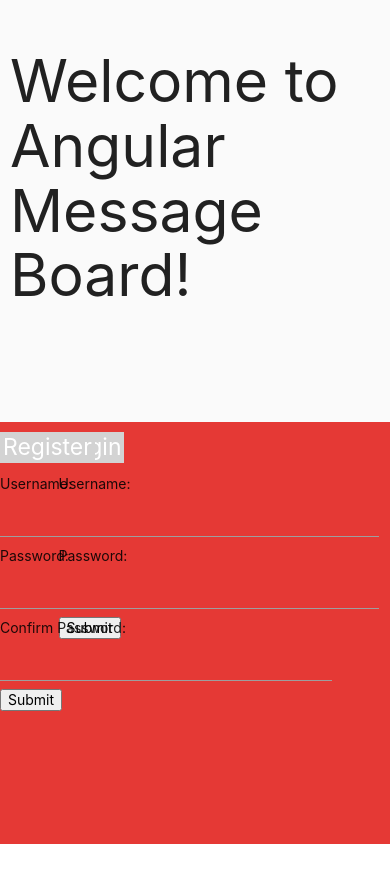
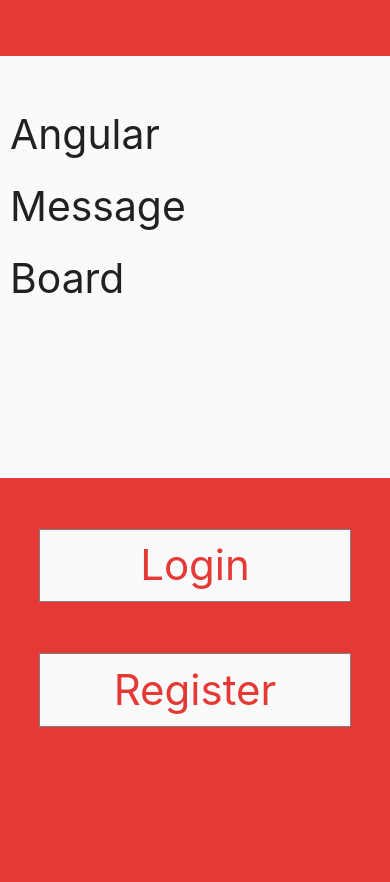
Before and after one commit to Dan-Ser/AngularMessageBoard, a website: page client/index.html in a window 390 px wide. Before the commit the page ends 844 px from the top, so only its background shows below. Drawn offline with nearby package versions, Linux system fonts and the light colour scheme; some packages are replaced by stand-ins of ours.

Commit message:
improved responsiveness of landing page

```diff
--- a/client/index.html
+++ b/client/index.html
@@ -14,6 +14,13 @@
     <script type="text/javascript" src="./../javascript/controllers/editController.js"></script>
     <script type="text/javascript" src="./../javascript/controllers/LoginRegController.js"></script>
 </head>
+<nav class="red darken-1 nav-wrapper">
+    <ul class="right hide-on-small-and-down">
+        <li><a href="">About</a></li>
+        <li><a href="">Contact Us</a></li>
+        <li><a href="">Fun Facts</a></li>
+      </ul>
+</nav>
 <body ng-app='myApp'>
     <div ng-view="">
     </div>
--- a/client/partials/landing_page.html
+++ b/client/partials/landing_page.html
@@ -1,31 +1,50 @@
 <script>
-        $(document).ready(function() {
-            $('#slideshow > div:gt(0)').hide();
+        // $(document).ready(function() {
+        //     $('#slideshow > div:gt(0)').hide();
 
-            setInterval(function() {
-                $('#slideshow > div:first')
-                    .fadeOut(1000)
-                    .next()
-                    .fadeIn(1000)
-                    .end()
-                    .appendTo('#slideshow');
-                },  6000);
-        });
+        //     setInterval(function() {
+        //         $('#slideshow > div:first')
+        //             .fadeOut(500)
+        //             .next()
+        //             .fadeIn(500)
+        //             .end()
+        //             .appendTo('#slideshow');
+        //         },  6000);
+        // });
 </script>
-<div class="wrap" ng-controller="LoginRegController">
+<div class="wrap red darken-1" ng-controller="LoginRegController">
 	<div id="slideshow" class="grey lighten-5">
-        <div>
-        	<h1>Welcome to Angular Message Board!</h1>
+        <div id="slideshowContent">
+        	<span class="hide-on-small-only"><h1>Welcome to Angular Message Board!</h1></span>
+        	<span class="hide-on-small-only"><h3>Please sign in or register below</h3></span>
+        	<span class="hide-on-med-and-up"><h3>Angular</h3></span>
+        	<span class="hide-on-med-and-up"><h3>Message</h3></span>
+        	<span class="hide-on-med-and-up"><h3>Board</h3></span>
         </div>
-        <div>
-        	<h1>Here's a second message!</h1>
+       <!--  <div>
+        	<h1>Why use Anuglar Message Board?</h1>
         </div>
-        <div>
-        	<h1>Finally, this is the third message!</h1>
+        <div class="row">
+	        <div class="card small col l3 push-l1">
+	        	<div class="card-content">
+		        	<h4>Welcome to Angular Message Board!</h4>
 	        	</div>
 	        </div>
+	         <div class="card small col l3 push-l1">
+	        	<div class="card-content">
+		        	<h4>Welcome to Angular Message Board!</h4>
+	        	</div>
+	        </div>
+	         <div class="card small col l3 push-l1">
+	        	<div class="card-content">
+		        	<h4>Welcome to Angular Message Board!</h4>
+	        	</div>
+	        </div>
+	    </div> -->
+	</div>
 	<div id="landing_page_bottomm_half" class="red darken-1">
-		<div id="login_reg_left">
+		<div class="row">
+			<div id="login_reg_left" class="col l4 offset-l1 s4 offset-s1 hide-on-small-only">
 				<h5>Login</h5>
 				<form ng-submit="login(user)">
 					Username:<input type="text" ng-model="user.username">
@@ -35,7 +54,7 @@
 					<input type="submit">
 				</form>
 			</div>
-		<div id="login_reg_right">
+			<div id="login_reg_right" class="col l4 offset-l2 s4 offset-s1 hide-on-small-only">
 				<h5>Register</h5>
 				<form ng-submit="register(newUser)">
 					Username:<input type="text" ng-model="newUser.username">
@@ -48,5 +67,12 @@
 				</form>
 				<p>{{error}}</p>
 			</div>
+			<div class="hide-on-med-and-up">
+				<button class="landing_page_login_link">Login</button>
+			</div>
+			<div class="hide-on-med-and-up">
+				<button class="landing_page_register_link">Register</button>
 			</div>
 		</div>
+	</div>
+</div>
--- a/client/stylesheets/main.css
+++ b/client/stylesheets/main.css
@@ -18,7 +18,7 @@
     text-align: center;
 }
 
-h5{
+h4{
     margin: 10px auto;
     padding: 3px;
     background-color: lightgrey;
@@ -43,24 +43,48 @@
     height: 50%;
 }
 
+#slideshowContent{
+    height: 300px;
+}
+
 .absolute{
     position: absolute;
 }
 
 #slideshow > div {
     position: absolute;
-    top: 10px;
+    top: 10%;
     left: 10px;
     right: 10px;
     bottom: 10px;
 }
 
 #login_reg_left{
-    position: absolute;
-    left: 15%;
+    border: 1px solid black;
+    padding: 5px;
+    margin-top: 5px;
 }
 
 #login_reg_right{
-    position: absolute;
-    right: 15%;
+    border: 1px solid black;
+    padding: 5px;
+    margin-top: 5px;
 }
+
+header{
+    width: 100%;
+    height: 5%;
+
+}
+
+.landing_page_login_link, .landing_page_register_link{
+    font-size: 3em;
+    width: 80%;
+    margin-left: 10%;
+    margin-top: 13%;
+    padding: 3%;
+    background-color: #fafafa;
+    color: #e53935 ;
+    border: 1px solid grey;
+    text-align: center;
+}
```
Lines whose indentation alone changed are shown as unchanged.
